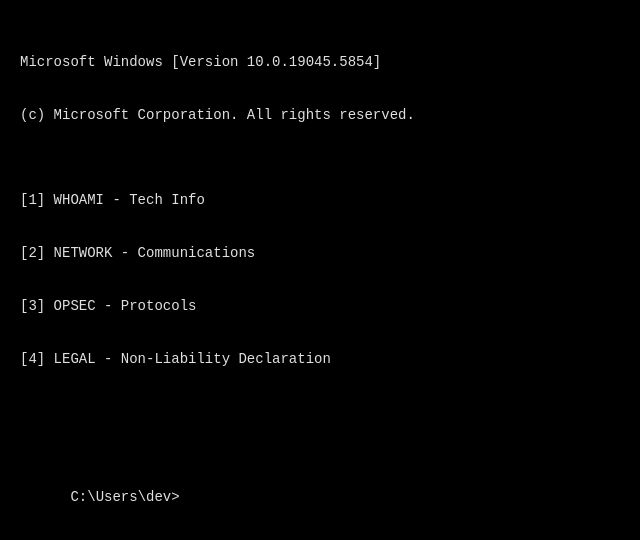
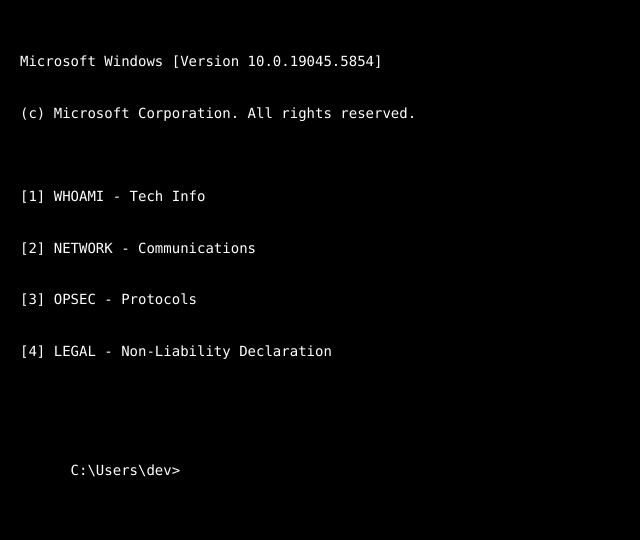
Before and after one commit to cuntrera/cuntrera.github.io, a plain HTML site: page index.html in a window 1280 px wide. Shown: the whole page, without its empty margins (0-640 px from the left). Drawn offline with Linux system fonts and the light colour scheme.

Commit message:
Update style.css

```diff
--- a/style.css
+++ b/style.css
@@ -1,13 +1,15 @@
+/* Basic reset */
 body {
   margin: 0;
   padding: 0;
-  background: black;
-  color: #e0e0e0;
-  font-family: monospace;
+  background-color: #000;
+  color: #ffffff;
+  font-family: Consolas, monospace;
   font-size: 14px;
   overflow: hidden;
 }
 
+/* Terminal window */
 #terminal {
   padding: 20px;
   white-space: pre-wrap;
@@ -21,21 +23,31 @@ body {
   display: none;
 }
 
+/* Each terminal line */
 .line {
-  line-height: 1.5;
+  color: #ffffff;
+  line-height: 1.4;
 }
 
+/* Command input line, cursor baseline aligned */
 .command-line {
-  display: flex;
-  align-items: baseline;
+  display: inline;
+  font-family: inherit;
+  color: #ffffff;
 }
 
+/* Blinking underscore cursor */
 .cursor {
-  color: #33ff33;
-  animation: blink 1s step-end infinite;
+  display: inline-block;
+  width: 8px;
+  height: 1em;
+  background-color: #ffffff;
+  animation: blink 1s steps(1) infinite;
+  vertical-align: baseline;
+  margin-left: 1px;
 }
 
 @keyframes blink {
-  from, to { opacity: 0; }
+  0%, 100% { opacity: 0; }
   50% { opacity: 1; }
 }
```
